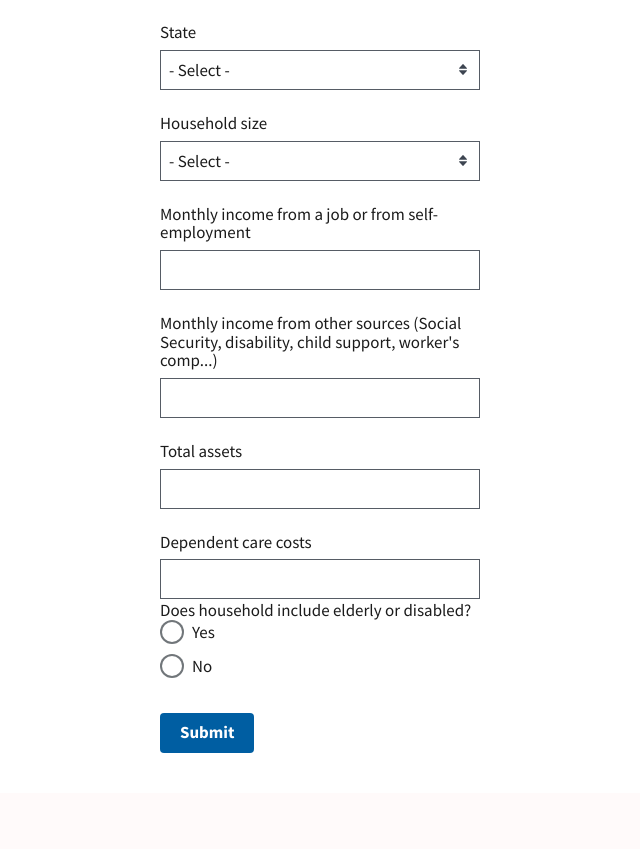
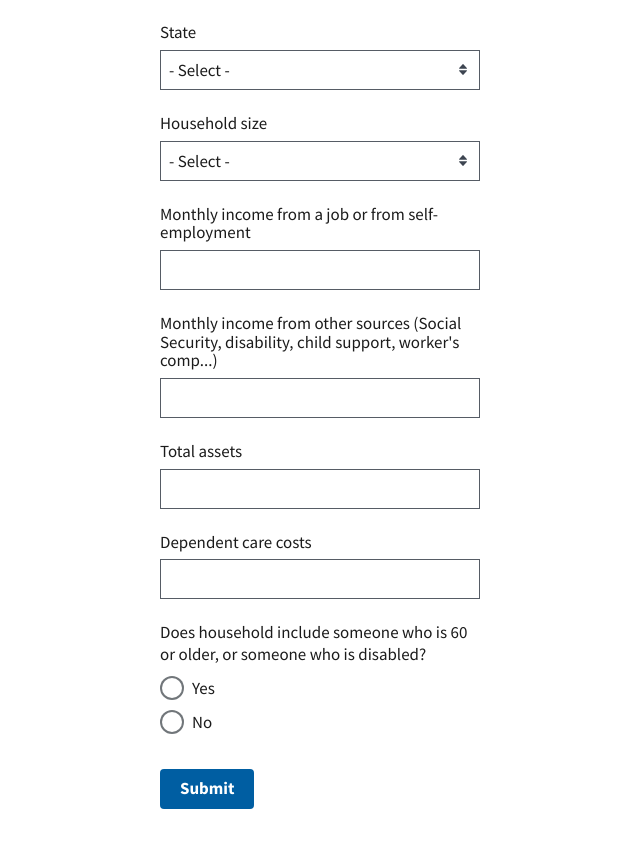
Before and after one commit to 18F/snap-api-prototype, a Flask app: page /prescreener in a window 1280 px wide. Shown: the part 75-924 px from the top of the page, without its empty margins (0-640 px from the left). Before the commit the page ends 828 px from the top, so only its background shows below. Run offline with Flask 2, Linux system fonts and the light colour scheme.

Commit message:
Copy and style improvements to elderly-or-disabled question on prescreener

```diff
--- a/static/custom-styles.css
+++ b/static/custom-styles.css
@@ -31,3 +31,7 @@ h2 {
   color: blue;
   font-style: italic;
 }
+
+fieldset legend {
+  margin-bottom: 12px;
+}
--- a/templates/prescreener.html
+++ b/templates/prescreener.html
@@ -116,8 +116,9 @@
                      name="dependent_care_costs"
                      class="usa-input"
                      required />
+              <br/>
               <fieldset class="usa-fieldset">
-                <legend>Does household include elderly or disabled?</legend>
+                <legend>Does household include someone who is 60 or older, or someone who is disabled?</legend>
                 <div class="usa-radio">
                   <input class="usa-radio__input"
                          id="True"
```
